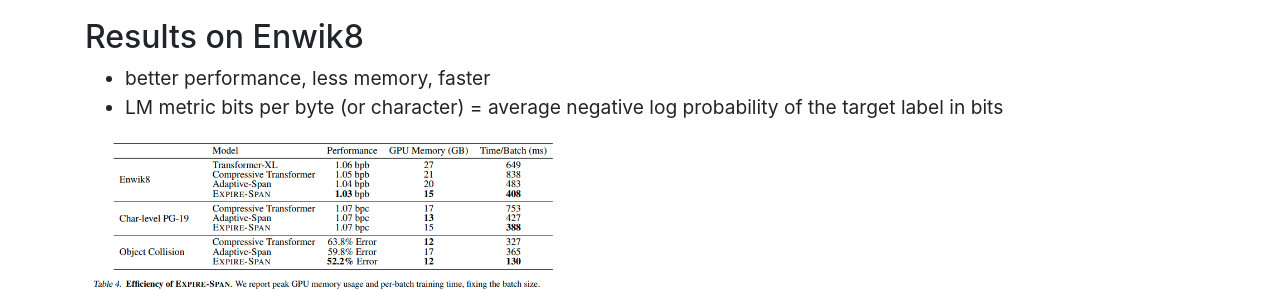
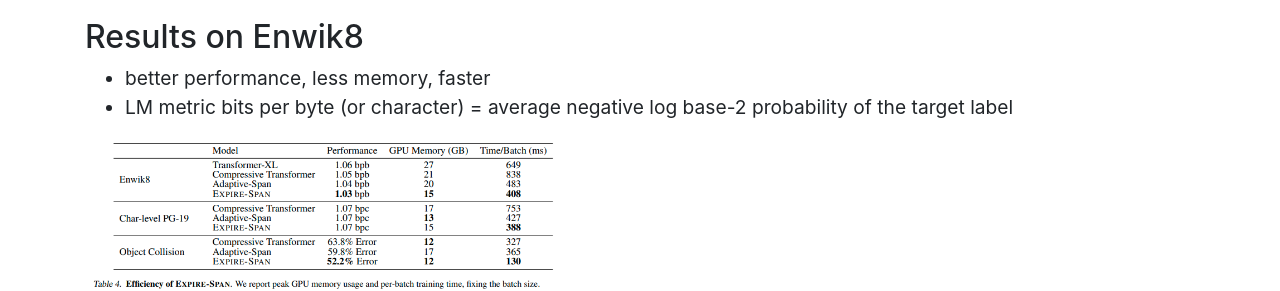
Before and after one commit to vackosar/vackosar.github.io, a Jekyll site: the page built from _posts/2021-08-24-expire-span-scaling-transformer-by-predicting-token-forgetting.md, in a window 1280 px wide and 900 px high, scrolled down 2702 px. Shown: the part 165-456 px from the top of the window. Built offline with Jekyll 4.4.1, drawn with Linux system fonts in a browser that asks for light colours.

Commit message:
sketch expire-span

```diff
--- a/_posts/2021-08-24-expire-span-scaling-transformer-by-predicting-token-forgetting.md
+++ b/_posts/2021-08-24-expire-span-scaling-transformer-by-predicting-token-forgetting.md
@@ -116,7 +116,7 @@ permalink: /:categories/:title
 
 ## Results on Enwik8
 - better performance, less memory, faster
-- LM metric bits per byte (or character) = average negative log probability of the target label in bits
+- LM metric bits per byte (or character) = average negative log base-2 probability of the target label
 
 <figure class="figure">
     <img
```
